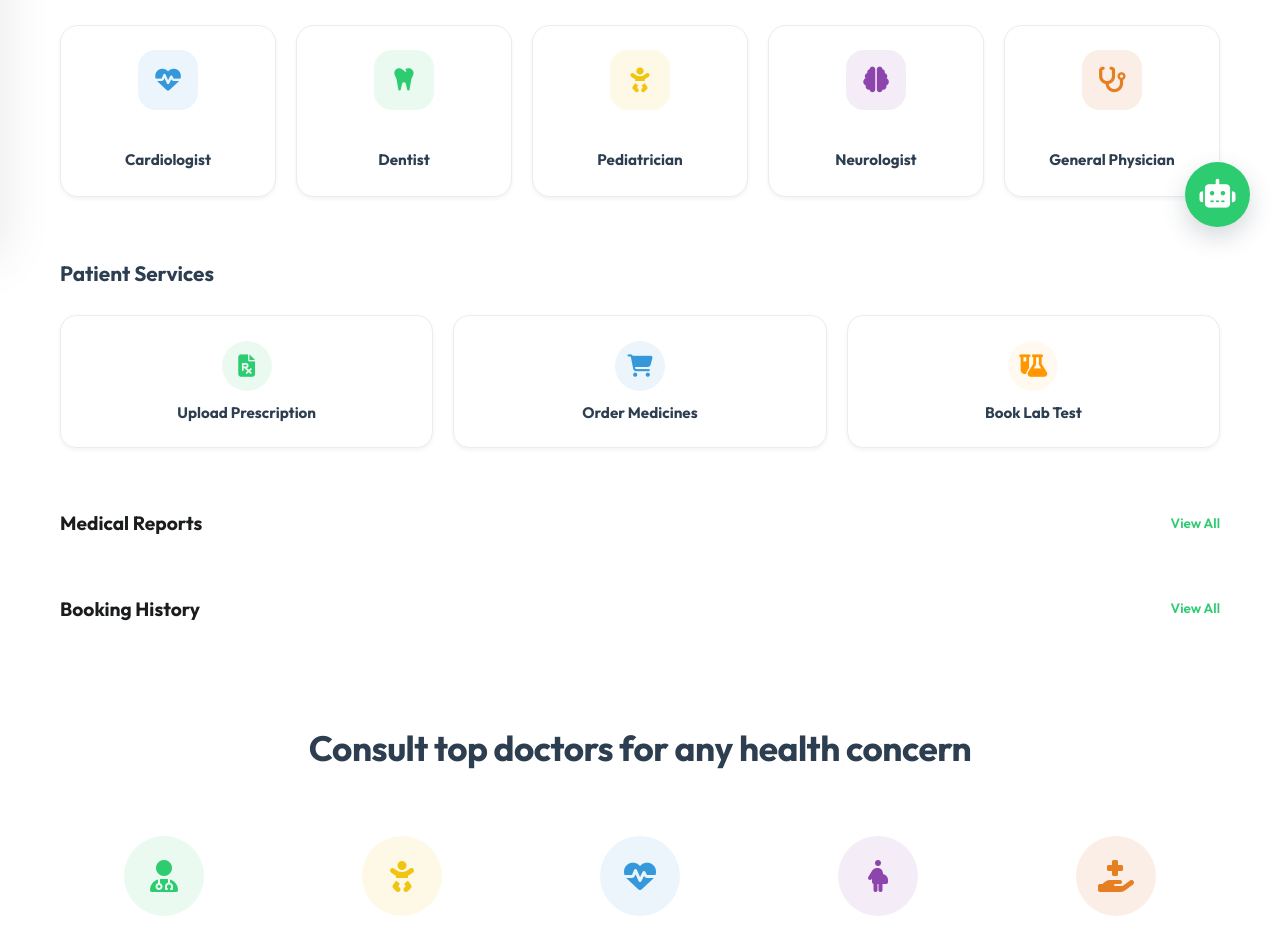
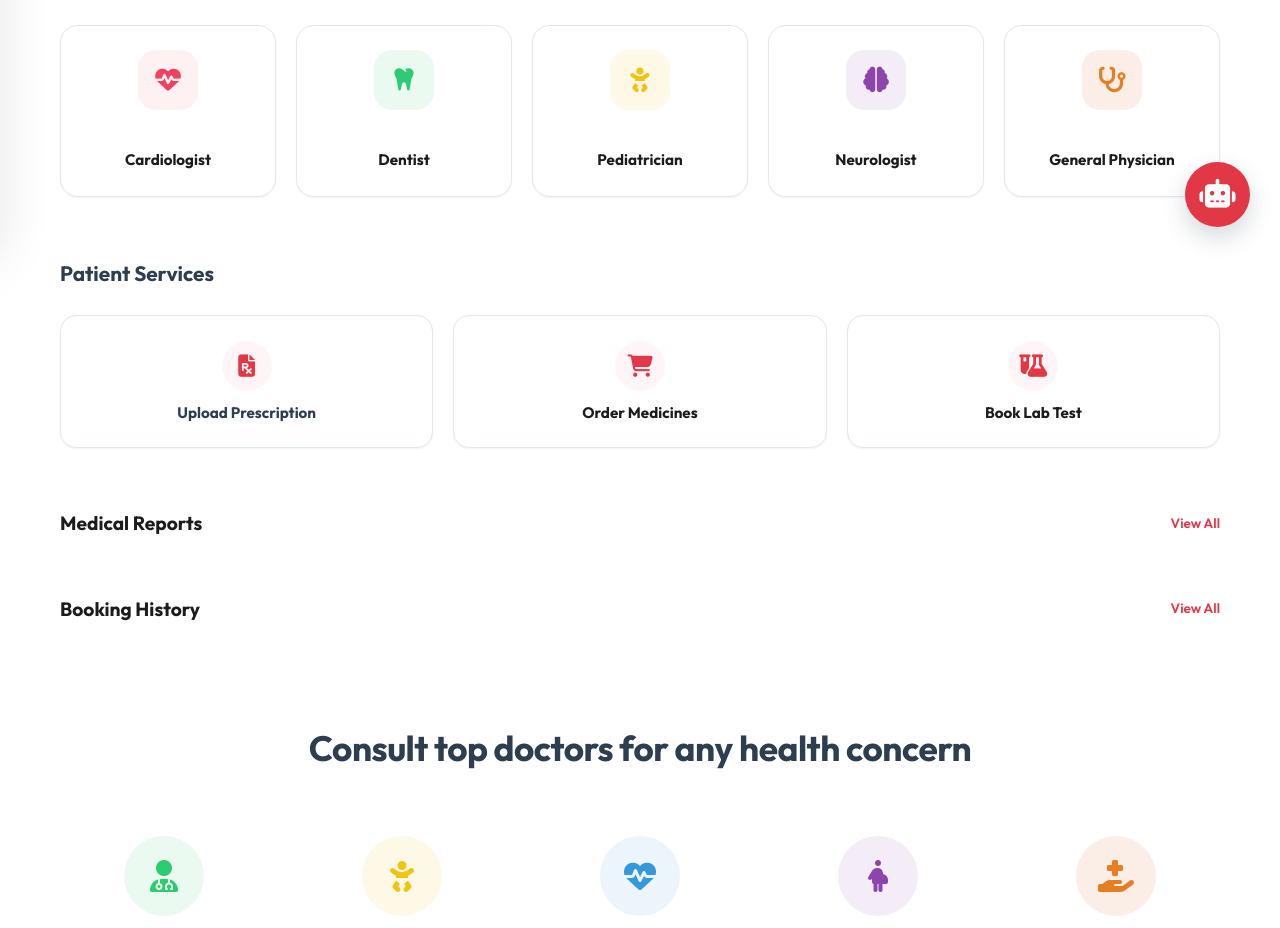
Before and after one commit to venkat5144/venkat, a website: page public/index.html in a window 1280 px wide. Shown: the part 543-1471 px from the top of the page. Drawn offline with nearby package versions, Linux system fonts and the light colour scheme; no server answers; a script that the page names is missing.

Commit message:
design: revert to Zomato Red theme and restore original book button style

```diff
--- a/public/index.html
+++ b/public/index.html
@@ -197,13 +197,13 @@
                     <div style="display:flex; justify-content:space-between; align-items:center; margin-bottom:30px;">
                         <h2 style="font-size:1.8rem; font-weight:800; color: #2C3E50;">Browse by Speciality</h2>
                         <a href="javascript:void(0)" onclick="setCategory('doctors')"
-                            style="color:var(--secondary); font-weight:700; font-size:0.95rem; text-decoration: none;">View
+                            style="color:var(--primary); font-weight:700; font-size:0.95rem; text-decoration: none;">View
                             All Specialities <i class="fas fa-arrow-right"
                                 style="font-size: 0.8rem; margin-left: 5px;"></i></a>
                     </div>
                     <div class="cat-grid" style="display: grid; grid-template-columns: repeat(5, 1fr); gap: 20px;">
                         <div class="category-card" onclick="setSpecialty('Cardiologist')">
-                            <div class="cat-icon" style="background: #EBF5FB; color: #3498DB;"><i
+                            <div class="cat-icon" style="background: #FFF1F2; color: #F43F5E;"><i
                                     class="fas fa-heart-pulse"></i></div>
                             <span
                                 style="font-weight: 700; font-size: 0.95rem; display: block; margin-top: 10px;">Cardiologist</span>
@@ -253,18 +253,18 @@
                         <button class="action-btn" onclick="showPatientTab('pharmacy')"
                             style="background: #fff; border: 1px solid var(--border); padding: 25px; border-radius: var(--radius-lg); display: flex; flex-direction: column; align-items: center; gap: 12px; cursor: pointer; transition: all 0.3s; box-shadow: var(--shadow-sm);">
                             <div
-                                style="width: 50px; height: 50px; border-radius: 50%; background: var(--secondary-light); color: var(--secondary); display: flex; align-items: center; justify-content: center; font-size: 1.4rem;">
+                                style="width: 50px; height: 50px; border-radius: 50%; background: var(--primary-light); color: var(--primary); display: flex; align-items: center; justify-content: center; font-size: 1.4rem;">
                                 <i class="fas fa-cart-shopping"></i>
                             </div>
-                            <span style="font-weight: 700; font-size: 0.95rem; color: #2C3E50;">Order Medicines</span>
+                            <span style="font-weight: 700; font-size: 0.95rem; color: #1A1C1E;">Order Medicines</span>
                         </button>
                         <button class="action-btn" onclick="setCategory('labs')"
                             style="background: #fff; border: 1px solid var(--border); padding: 25px; border-radius: var(--radius-lg); display: flex; flex-direction: column; align-items: center; gap: 12px; cursor: pointer; transition: all 0.3s; box-shadow: var(--shadow-sm);">
                             <div
-                                style="width: 50px; height: 50px; border-radius: 50%; background: #FFF9F0; color: #FF9800; display: flex; align-items: center; justify-content: center; font-size: 1.4rem;">
+                                style="width: 50px; height: 50px; border-radius: 50%; background: var(--primary-light); color: var(--primary); display: flex; align-items: center; justify-content: center; font-size: 1.4rem;">
                                 <i class="fas fa-flask-vial"></i>
                             </div>
-                            <span style="font-weight: 700; font-size: 0.95rem; color: #2C3E50;">Book Lab Test</span>
+                            <span style="font-weight: 700; font-size: 0.95rem; color: #1A1C1E;">Book Lab Test</span>
                         </button>
                     </div>
                 </section>
@@ -321,7 +321,8 @@
                             onclick="setSpecialty('General Physician')" class="spec-item-premium">
                             <div class="spec-icon"
                                 style="background: #EBFAF0; color: #2ECC71; width: 80px; height: 80px; margin: 0 auto 15px; border-radius: 50%; display: flex; align-items: center; justify-content: center; font-size: 2rem;">
-                                <i class="fas fa-user-doctor"></i></div>
+                                <i class="fas fa-user-doctor"></i>
+                            </div>
                             <h4 style="font-size: 1.1rem; color: #2C3E50;">General Physician</h4>
                             <p style="font-size: 0.85rem; color: var(--text-muted); margin-top: 5px;">Cold, Fever, Flu
                             </p>
@@ -330,7 +331,8 @@
                             onclick="setSpecialty('Pediatrics')" class="spec-item-premium">
                             <div class="spec-icon"
                                 style="background: #FEF9E7; color: #F1C40F; width: 80px; height: 80px; margin: 0 auto 15px; border-radius: 50%; display: flex; align-items: center; justify-content: center; font-size: 2rem;">
-                                <i class="fas fa-baby"></i></div>
+                                <i class="fas fa-baby"></i>
+                            </div>
                             <h4 style="font-size: 1.1rem; color: #2C3E50;">Pediatrics</h4>
                             <p style="font-size: 0.85rem; color: var(--text-muted); margin-top: 5px;">Child Specialist
                             </p>
@@ -339,7 +341,8 @@
                             onclick="setSpecialty('Cardiology')" class="spec-item-premium">
                             <div class="spec-icon"
                                 style="background: #EBF5FB; color: #3498DB; width: 80px; height: 80px; margin: 0 auto 15px; border-radius: 50%; display: flex; align-items: center; justify-content: center; font-size: 2rem;">
-                                <i class="fas fa-heart-pulse"></i></div>
+                                <i class="fas fa-heart-pulse"></i>
+                            </div>
                             <h4 style="font-size: 1.1rem; color: #2C3E50;">Cardiology</h4>
                             <p style="font-size: 0.85rem; color: var(--text-muted); margin-top: 5px;">Heart Specialist
                             </p>
@@ -348,7 +351,8 @@
                             onclick="setSpecialty('Gynaecology')" class="spec-item-premium">
                             <div class="spec-icon"
                                 style="background: #F4ECF7; color: #8E44AD; width: 80px; height: 80px; margin: 0 auto 15px; border-radius: 50%; display: flex; align-items: center; justify-content: center; font-size: 2rem;">
-                                <i class="fas fa-person-pregnant"></i></div>
+                                <i class="fas fa-person-pregnant"></i>
+                            </div>
                             <h4 style="font-size: 1.1rem; color: #2C3E50;">Gynaecology</h4>
                             <p style="font-size: 0.85rem; color: var(--text-muted); margin-top: 5px;">Women's Health</p>
                         </div>
@@ -356,7 +360,8 @@
                             onclick="setSpecialty('Dermatology')" class="spec-item-premium">
                             <div class="spec-icon"
                                 style="background: #FBEEE6; color: #E67E22; width: 80px; height: 80px; margin: 0 auto 15px; border-radius: 50%; display: flex; align-items: center; justify-content: center; font-size: 2rem;">
-                                <i class="fas fa-hand-holding-medical"></i></div>
+                                <i class="fas fa-hand-holding-medical"></i>
+                            </div>
                             <h4 style="font-size: 1.1rem; color: #2C3E50;">Dermatology</h4>
                             <p style="font-size: 0.85rem; color: var(--text-muted); margin-top: 5px;">Skin Issues</p>
                         </div>
--- a/public/style.css
+++ b/public/style.css
@@ -1,30 +1,30 @@
 :root {
-    /* Core Theme - Medical Modern */
-    --primary: #2ECC71;
-    --primary-hover: #27AE60;
-    --primary-light: #EBFAF0;
-    --secondary: #3498DB;
-    --secondary-hover: #2980B9;
-    --secondary-light: #EBF5FB;
+    /* Core Theme - Zomato Red */
+    --primary: #E23744;
+    --primary-hover: #CB202D;
+    --primary-light: #FFF5F6;
+    --secondary: #2D2D2D;
+    --secondary-hover: #1C1C1C;
+    --secondary-light: #F8F8F8;
     --accent: #FF9800;
 
-    --text-main: #2C3E50;
-    --text-muted: #7F8C8D;
-    --bg-light: #F7F9FC;
+    --text-main: #1A1C1E;
+    --text-muted: #6B7280;
+    --bg-light: #F8FAFC;
     --white: #FFFFFF;
-    --border: #E8EDF2;
+    --border: #E2E8F0;
 
     /* Shadows & Radii */
-    --shadow-sm: 0 2px 4px rgba(0, 0, 0, 0.05);
-    --shadow-md: 0 10px 15px -3px rgba(0, 0, 0, 0.04), 0 4px 6px -2px rgba(0, 0, 0, 0.02);
-    --shadow-lg: 0 20px 25px -5px rgba(0, 0, 0, 0.06), 0 10px 10px -5px rgba(0, 0, 0, 0.02);
+    --shadow-sm: 0 1px 2px rgba(0, 0, 0, 0.05);
+    --shadow-md: 0 10px 15px -3px rgba(0, 0, 0, 0.08), 0 4px 6px -2px rgba(0, 0, 0, 0.04);
+    --shadow-lg: 0 20px 25px -5px rgba(0, 0, 0, 0.1), 0 10px 10px -5px rgba(0, 0, 0, 0.04);
     --radius-md: 12px;
     --radius-lg: 16px;
     --radius-xl: 24px;
 
-    --glass-bg: rgba(255, 255, 255, 0.95);
-    --glass-border: rgba(255, 255, 255, 0.6);
-    --glass-shadow: 0 8px 32px 0 rgba(46, 204, 113, 0.08);
+    --glass-bg: rgba(255, 255, 255, 0.9);
+    --glass-border: rgba(255, 255, 255, 0.4);
+    --glass-shadow: 0 8px 32px 0 rgba(226, 55, 68, 0.05);
 }
 
 /* Custom Scrollbar for Premium Feel */
```
Also changed, not shown: public/script.js.
